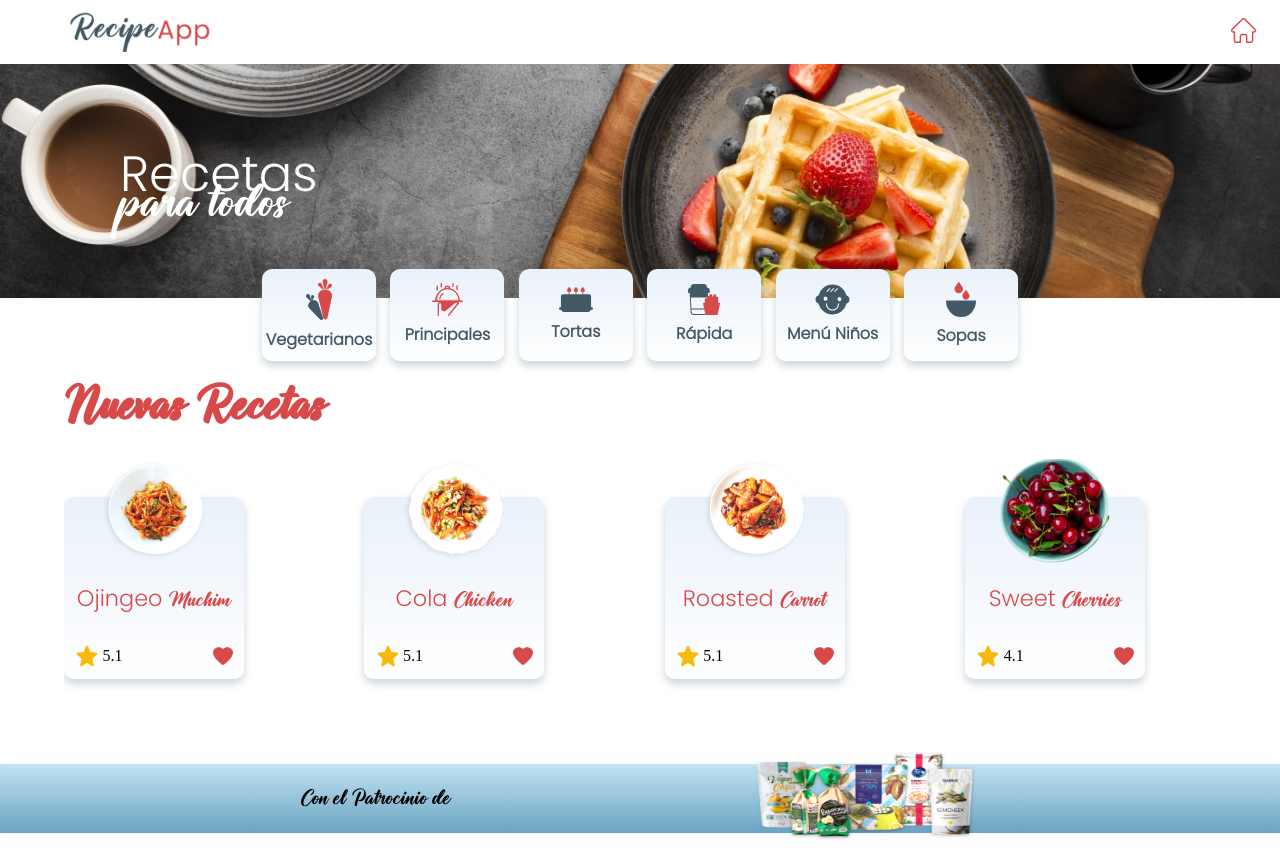
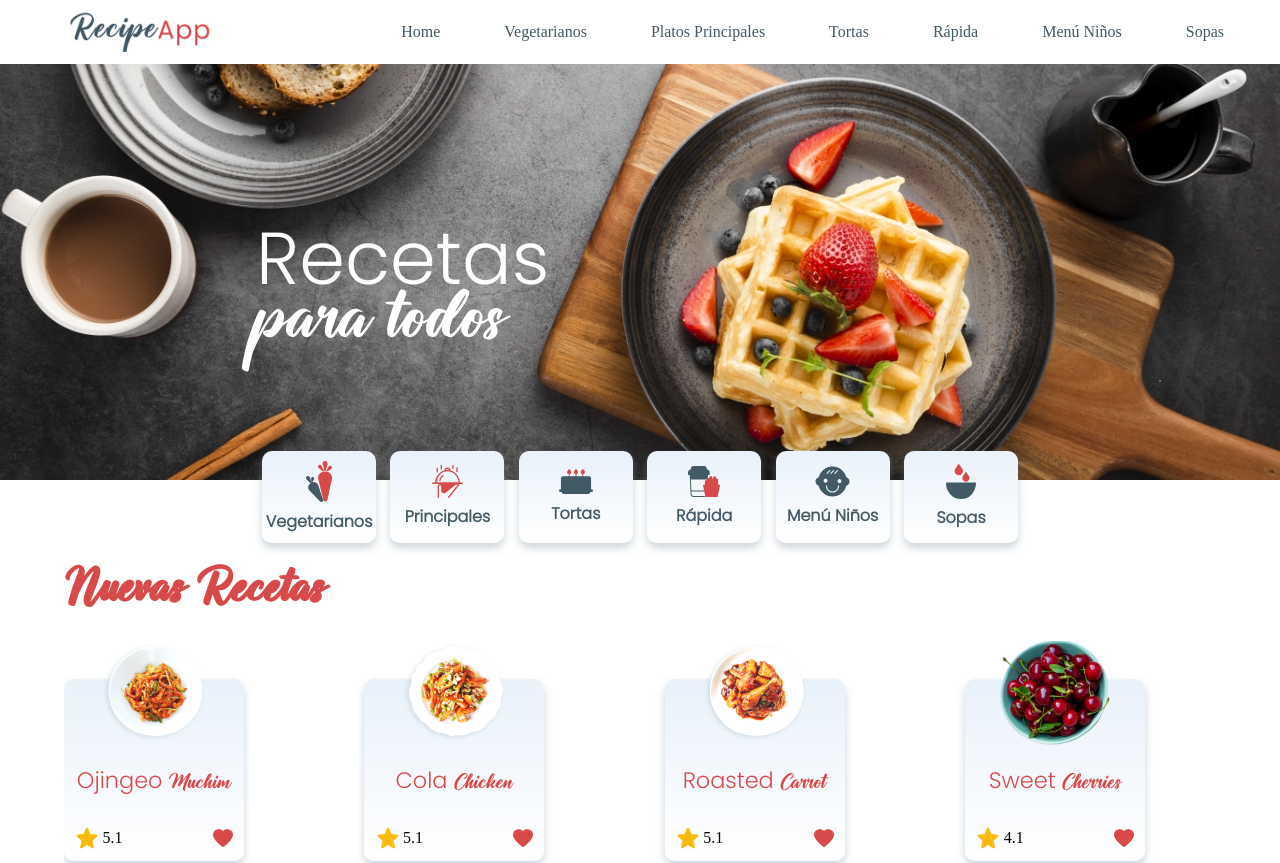
Before and after one commit to Juanpabedoyav/RecipeApp, a React (Create React App) app: page / in a window 1280 px wide. Shown: the top 863 px of the page. Built offline with nearby package versions, Linux system fonts and the light colour scheme; no server answers.

Commit message:
styles: responsive design for destock in components Header and banner

```diff
--- a/src/components/Header/index.tsx
+++ b/src/components/Header/index.tsx
@@ -12,7 +12,16 @@ export const Header = () => {
             <img src={logoCompany} alt="back to home" />
           </figure>
         </a>
-        <a href="">
+        <div className={styles.Links}>
+          <a className={styles['links-item']} href="">Home</a>
+          <a className={styles['links-item']} href="">Vegetarianos</a>
+          <a className={styles['links-item']} href="">Platos Principales</a>
+          <a className={styles['links-item']} href="">Tortas</a>
+          <a className={styles['links-item']} href="">Rápida</a>
+          <a className={styles['links-item']} href="">Menú Niños</a>
+          <a className={styles['links-item']} href="">Sopas</a>
+        </div>
+        <a className={styles['icon-home']} href="">
           <img src={homeLogo} alt="back to home" />
         </a>
       </nav>
--- a/src/styles/Banner.module.scss
+++ b/src/styles/Banner.module.scss
@@ -34,4 +34,19 @@
       left: 7.5rem;
     }
   }
+
 }
+@media screen and (min-width: $--lg-bp) {
+  .Banner {
+    height: 416px;
+    .Presentation {
+      left: 16rem;
+      p:nth-child(1) {
+        font-size: $--xxxl;
+      }
+      p:nth-child(2) {
+        font-size: $--xxxl;
+      }
+    }
+  }
+}
--- a/src/styles/Card.module.scss
+++ b/src/styles/Card.module.scss
@@ -16,7 +16,6 @@
   flex-direction: column;
   flex-wrap: wrap;
   overflow-y: scroll;
-  overflow-x: hidden;
   gap: 1.5rem;
 
   &::-webkit-scrollbar {
@@ -26,16 +25,17 @@
   .Card {
     height: 182px;
     width: 180px;
-    background: transparent linear-gradient(180deg, $--gray--light 0%, $--white 100%);
+    background: transparent
+      linear-gradient(180deg, $--gray--light 0%, $--white 100%);
     box-shadow: 0px 5px 9px $--black-light;
     border-radius: 10px;
     display: flex;
     flex-direction: column;
     justify-content: space-between;
-    &:hover  {
-    height: 332px;
+    &:hover {
+      height: 332px;
       cursor: pointer;
-  }
+    }
 
     .card-detail {
       display: flex;
@@ -96,7 +96,6 @@
           font-size: $--sm;
           color: $--red;
           margin-top: 0.2rem;
-
         }
         span {
           font-size: $--s;
@@ -104,7 +103,6 @@
           font-weight: 400;
           margin-bottom: 0.2rem;
           margin-top: -0.4rem;
-
         }
       }
       // p:nth-child(2){
@@ -114,16 +112,13 @@
   }
 }
 
-@media screen and (min-width: $--mid-bp){
+@media screen and (min-width: $--mid-bp) {
   .recipes-title {
-    color: $--red;
-    font-size: $--xxl;
-    font-family: $--font;
     text-align: left;
+    margin-left: 4rem;
+  }
+  .card-list {
     margin-left: 4rem;
 
   }
-  .card-list {
-    margin-left: 4rem;
-  }
 }
--- a/src/styles/Header.module.scss
+++ b/src/styles/Header.module.scss
@@ -1,9 +1,12 @@
-@import 'vars';
+@import "vars";
 .Header {
   height: 4rem;
 }
 
 .Nav {
+  .Links {
+    display: none;
+  }
   display: flex;
   flex-direction: row;
   justify-content: space-between;
@@ -25,12 +28,37 @@
     text-decoration: none;
   }
 }
-@media screen and (min-width: $--mid-bp){
-  .Nav{
-  justify-content: space-between;
+@media screen and (min-width: $--mid-bp) {
+  .Nav {
+    justify-content: space-between;
     padding-right: 1.5rem;
     padding-left: 4rem;
-
   }
-
 }
+@media screen and (min-width: $--lg-bp) {
+  .Nav {
+    .Links {
+     display: flex;
+      .links-item {
+        margin: 0 2rem;
+        text-decoration: none;
+        color: $--gray--dark;
+        font-weight: 400;
+        font-size: $--sm;
+        &:hover{
+          color:$--red;
+          font-weight: 400;
+          font-size: $--sm;
+        }
+        &:active{
+          color:$--red;
+          font-weight: 400;
+        font-size: $--sm;
+        }
+      }
+    }
+  }
+  .icon-home {
+    display: none;
+  }
+}
--- a/src/styles/_vars.scss
+++ b/src/styles/_vars.scss
@@ -27,7 +27,7 @@ $--sm: 1rem;
 $--lg: 1.2rem;
 $--xl: 1.4rem;
 $--xxl: 3.1rem;
-
+$--xxxl: 4.6rem;
 //breakpoints
 $--s-bp: 428px;
 $--mid-bp: 768px;
```
